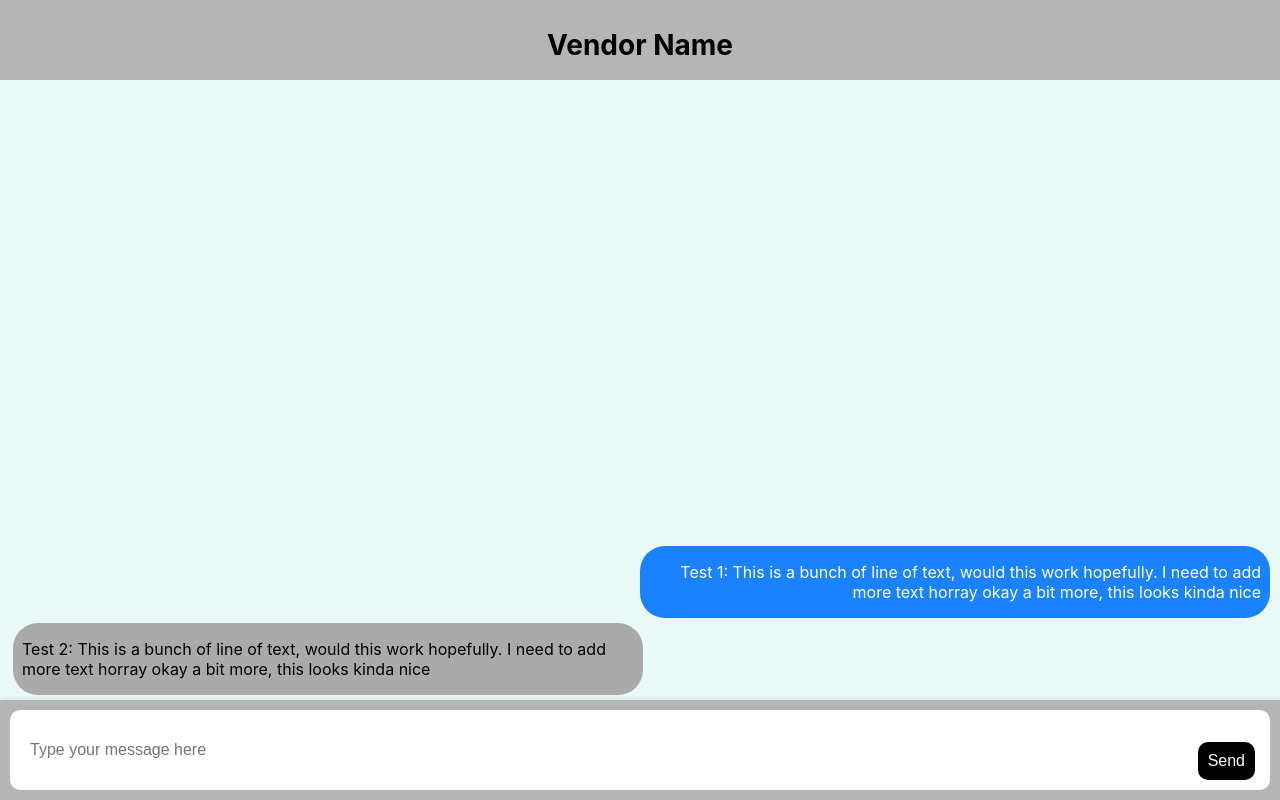
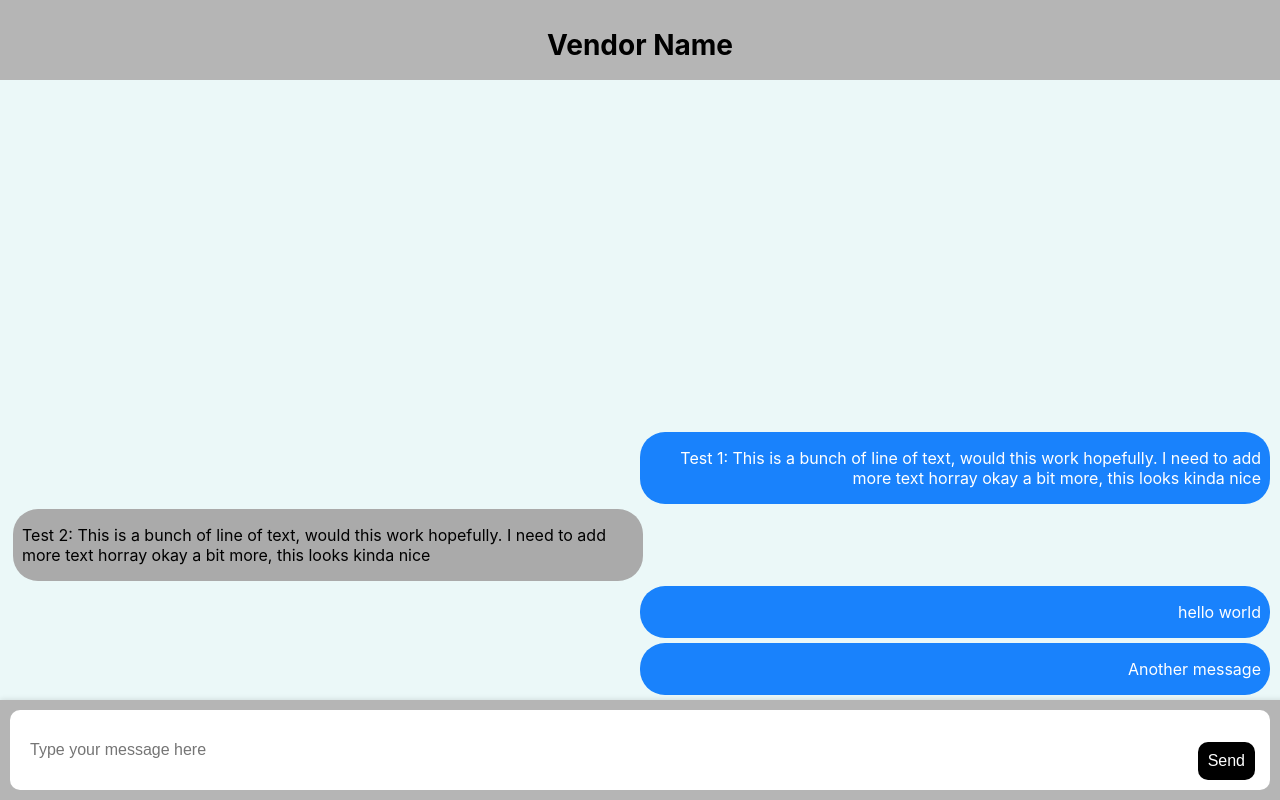
Before and after one commit to ShoeShime/test-chat_app, a React (Create React App) app: page / in a window 1280 px wide. Built offline with nearby package versions, Linux system fonts and the light colour scheme.

Commit message:
some new files added

```diff
--- a/src/features/ChatRoom/components/ChatHeader_Room.tsx
+++ b/src/features/ChatRoom/components/ChatHeaderRoom.tsx
@@ -18,7 +18,7 @@ const MyName = styled.p`
 	font-size: 28px;
 `;
 
-const ChatHeader_Room = () =>{
+const ChatHeaderRoom = () =>{
 
 
 	return(
@@ -30,4 +30,4 @@ const ChatHeader_Room = () =>{
 	);
 }
 
-export default ChatHeader_Room;
+export default ChatHeaderRoom;
--- a/src/features/ChatRoom/components/ChatRoom.tsx
+++ b/src/features/ChatRoom/components/ChatRoom.tsx
@@ -1,8 +1,7 @@
 import React, {useState} from "react";
 import styled from 'styled-components';
-import ChatHeader from "./ChatHeader_Room";
-import Message from "./Message";
-import Messages from "./Messages";
+import ChatHeader from "./ChatHeaderRoom";
+import MessageSender from "./MessageSender";
 
 //Background
 const M_body = styled.body`
@@ -13,15 +12,14 @@ const M_body = styled.body`
 `;
 
 export function ChatRoom(){
+	var handlethis = "list"
 
 	return(
 	<>
 		<M_body>
 			<ChatHeader/>
 
-			<Messages/>
-
-			<Message/>
+			<MessageSender/>
 		</M_body>
 	</>
 	)
--- a/src/features/ChatRoom/components/Message.tsx
+++ b/src/features/ChatRoom/components/Message.tsx
@@ -2,7 +2,7 @@ import React, {useState} from "react";
 import styled from "styled-components";
 import SendButton from "./SendButton";
 import MessageInput from "./MessageInput";
-import HandleMessageSend from "./Messages";
+import Messages from "./Messages";
 
 const MessageContainer = styled.div`
 	position: fixed;
@@ -38,21 +38,11 @@ const MessageForm = styled.form`
 const Message = (	) =>{
 	const [message, setMessage] = useState("");
 
-	//This function below should handle messages that are being sent:
-	//	1. If the SendButton component is press, it should not refresh the page.
-
-	//	2. It should also "Send the message" in its MessageWrapper (located in Messages.tsx)
-
-	//	3. For now the message is shown in the console as a simple print statement.
-	//		 We might need to implement the backend to send message properly
-
 	const handleSubmit = (event: React.MouseEvent<HTMLButtonElement, MouseEvent>) =>{
 		event.preventDefault();
 
 		if(message !== ""){
 			console.log(message);
-
-			HandleMessageSend(message);
 
 			setMessage("");
 		}else{
@@ -80,6 +70,7 @@ const Message = (	) =>{
 						Send
 				</SendButton>
 
+
 			</MessageForm>
 		</MessageContainer>
 	);
--- /dev/null
+++ b/src/features/ChatRoom/components/MessageSender.tsx
@@ -0,0 +1,20 @@
+import React from "react";
+import styled from "styled-components";
+import Message from "./Message";
+import Messages from "./Messages";
+
+
+const MessageSender = ()=>{
+
+
+
+	return(
+		<>
+			<Messages/>
+
+			<Message/>
+		</>
+	);
+}
+
+export default MessageSender;
--- a/src/features/ChatRoom/components/Messages.tsx
+++ b/src/features/ChatRoom/components/Messages.tsx
@@ -67,15 +67,10 @@ const ReceivedMessageText = styled.p`
 
 `;
 
-export const HandleMessageSend = (message: string) => {
-	const [messages, setMessages] = useState<string[]>([]);
+const Messages = () =>{
+	var [messages, setMessages] = useState<string[]>([]);
 
-	setMessages((messages) => [...messages, message]);
-};
-
-const Messages = () =>{
-	const [messages, setMessages] = useState<string[]>([]);
-
+	messages = ["hello world", "Another message"]
 
 	return(
 			<MessageList>
@@ -99,9 +94,11 @@ const Messages = () =>{
 
 				{messages.map((message, index) => (
 					<SentMessageWrapper key={index}>
+
 						<SentMessageText>
 							{message}
 						</SentMessageText>
+
 					</SentMessageWrapper>
 				))}
 
```
Lines whose indentation alone changed are shown as unchanged.
